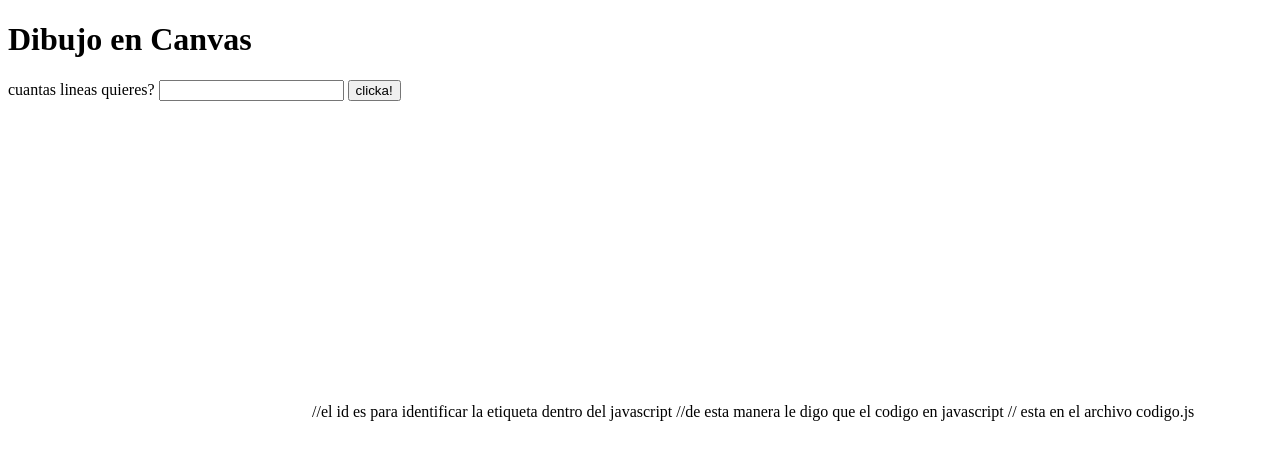
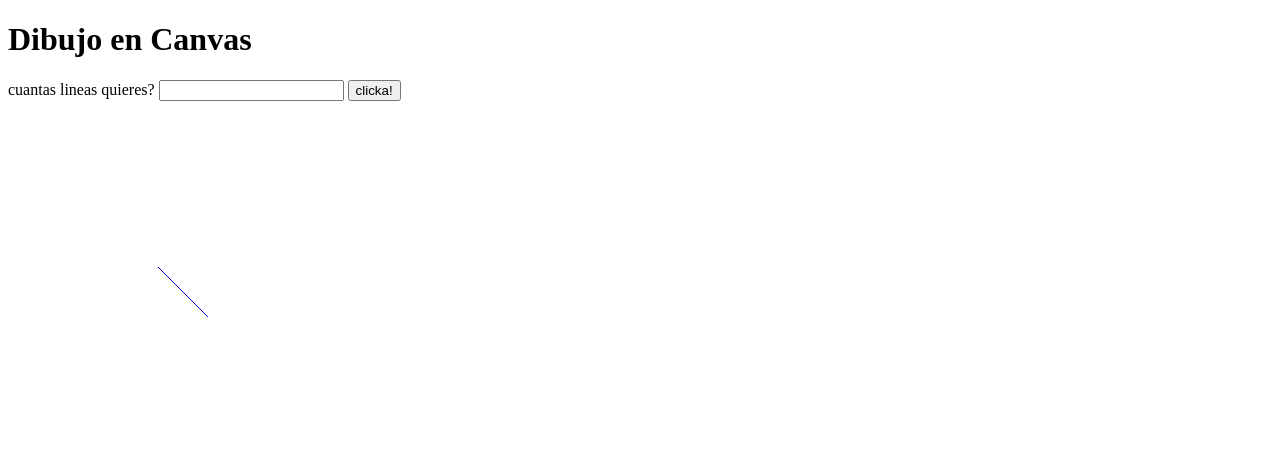
Before and after one commit to mohabh15/Full-Stack, a plain HTML site: page index.html in a window 1280 px wide. Both pictures are taken after a click on the button "clicka!". Drawn offline with Linux system fonts and the light colour scheme.

Commit message:
dibujar al presionar

```diff
--- a/codigo.js
+++ b/codigo.js
@@ -1,29 +1,28 @@
 var d = document.getElementById("dibujito");
 var lienzo = d.getContext("2d");
-var boton = document.getElementById("boton");
+var boton = document.getElementById("botton1");
 boton.addEventListener("click",dibujarlinea);   //cuando se clicke al boton se llamara a la funcion
 
 var color="blue";
-var xinicial = 0;
-var yinicial = 0;
-var xfinal = 300;
-var yfinal = 300;
+var xinicial = 150;
+var yinicial = 150;
+var xfinal = 200;
+var yfinal = 200;
 
-function dibujarlinea(color, xinicial, yinicial, xfinal, yfinal)
+function dibujarlinea(color1, xinicial1, yinicial1, xfinal1, yfinal1)
 {
     lienzo.beginPath();
     lienzo.strokeStyle = color;
     lienzo.moveTo(xinicial,yinicial);
-    lienzo.lineTo(xfinal.yfinal);
+    lienzo.lineTo(xfinal,yfinal);
     lienzo.stroke();
     lienzo.closePath();
-
 }
 
 
 //dibujar cuando se presione una tecla
 
-var teclas = { //una variable con mas variables que en este caso son constantes
+var teclas = {      //una variable con mas variables que en este caso son constantes
     UP: 38,
     DOWN: 40,
     RIGHT: 39,
@@ -34,7 +33,7 @@ document.addEventListener("keyup", dibujarteclado);
 
 function dibujarteclado(evento)
 {
-    if(evento.keycodi == "ArrowUp")
+    if(evento.keyCode == teclas.UP)
     {
         xfinal--;
         dibujarlinea("red","6","7",xfinal,yfinal);
--- a/index.html
+++ b/index.html
@@ -12,9 +12,8 @@
             <input type="button" value="clicka!" id="botton1"/>
         </p>
 
-        <canvas width="300" height="300" id="dibujito"></canvas>  //el id es para identificar la etiqueta dentro del javascript
-        <script src="codigo.js"></script> //de esta manera le digo que el codigo en javascript
-                                         // esta en el archivo codigo.js
+        <canvas width="300" height="300" id="dibujito"></canvas>  <!-- el id es para identificar la etiqueta dentro del javascript -->
+        <script src="codigo.js"></script>      <!--de esta manera le digo que el codigo en javascript esta en el archivo codigo.js -->
     </body>
 
 
```
